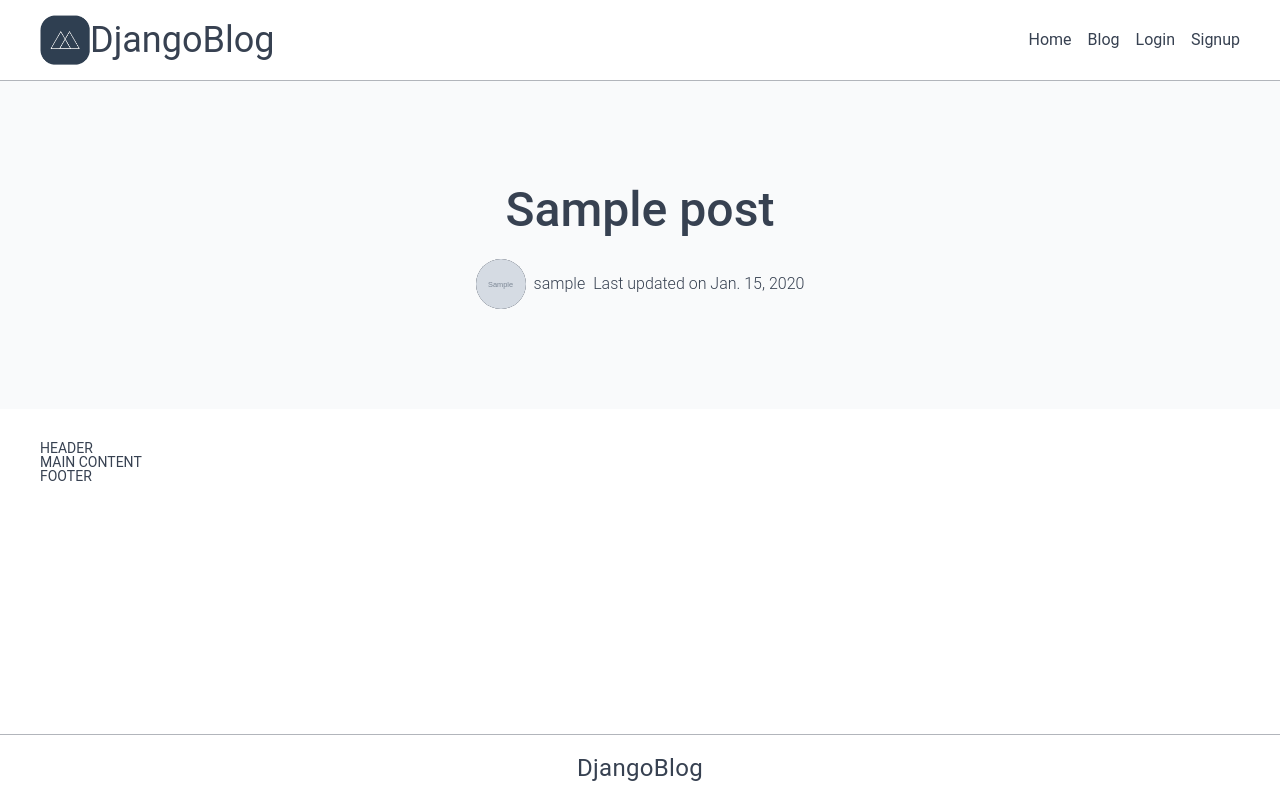
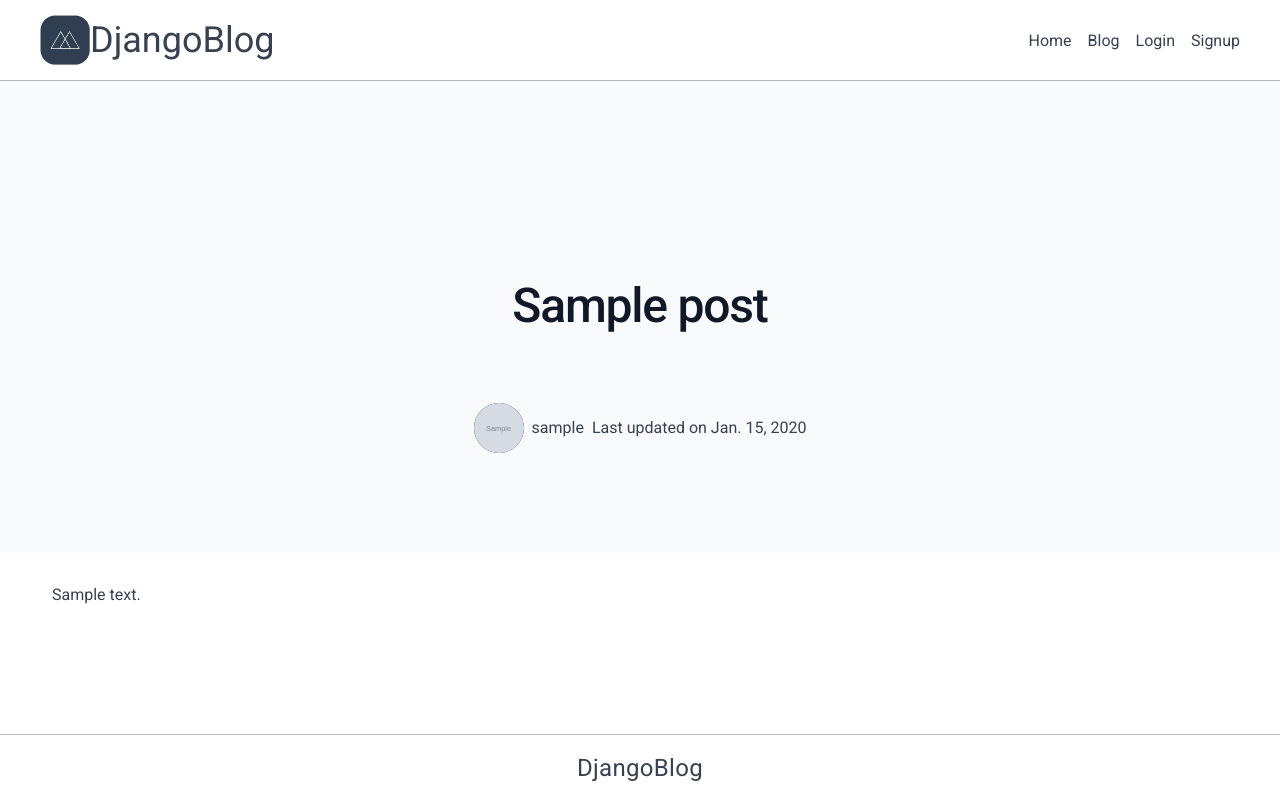
Before and after one commit to TyPaporotnyk/DjangoBlog, a Django app: a page that uses templates/base.html in a window 1280 px wide. Run offline with Django 4.2, Linux system fonts and the light colour scheme; tables that the repository leaves empty hold one stand-in row (values such as "Sample post"); grey boxes marked "Sample" are stand-in pictures; some libraries are stand-ins or nearby versions.

Commit message:
Created post contetnt creator and added styles for a pos page

```diff
--- a/blog/models.py
+++ b/blog/models.py
@@ -1,10 +1,13 @@
 from django.db import models
 from django.contrib.auth import get_user_model
+from ckeditor.fields import RichTextField
 
 
 class Post(models.Model):
     title = models.CharField(max_length=255, unique=True)
     description = models.TextField(max_length=1000, blank=True, null=True)
+
+    content = RichTextField(blank=True, null=True)
 
     author = models.ForeignKey(get_user_model(), on_delete=models.CASCADE)
     slug = models.SlugField(default='', null=False, unique=True)
--- a/blog/templates/blog/post.html
+++ b/blog/templates/blog/post.html
@@ -2,6 +2,10 @@
 {% load static %}
 
 {% block title %}{{post.title}}{% endblock %}
+{% block styleeditor %}
+    <link rel="stylesheet" href="{% static 'css/post.css' %}" type="text/css">
+{% endblock %}
+
 
 {% block content %}
 
@@ -10,11 +14,12 @@
 <div class="post">
     <div class="container">
         <div class="post__row">
-            <header class="main-header">HEADER</header>
-            <div class="main-content">MAIN CONTENT</div>
-            <footer class="main-footer">FOOTER</footer>
+            <div class="blog__content post">
+                {{post.content|safe}}
+            </div>
         </div>
     </div>
 </div>
 
+
 {% endblock content %}
--- a/static/css/main.css
+++ b/static/css/main.css
@@ -23,12 +23,18 @@
   box-sizing: border-box;
 }
 body {
+  /* font-family: Roboto, ui-sans-serif, system-ui, -apple-system, Segoe UI, Roboto,
+    Ubuntu, Cantarell, Noto Sans, sans-serif, BlinkMacSystemFont, "Segoe UI",
+    Roboto, "Helvetica Neue", Arial, "Noto Sans", sans-serif,
+    "Apple Color Emoji", "Segoe UI Emoji", "Segoe UI Symbol", "Noto Color Emoji"; */
   font-family: Roboto, ui-sans-serif, system-ui, -apple-system, Segoe UI, Roboto,
     Ubuntu, Cantarell, Noto Sans, sans-serif, BlinkMacSystemFont, "Segoe UI",
     Roboto, "Helvetica Neue", Arial, "Noto Sans", sans-serif,
     "Apple Color Emoji", "Segoe UI Emoji", "Segoe UI Symbol", "Noto Color Emoji";
   background-color: var(--color-background-main);
   color: var(--color-text-paragraph);
+  font-size: 16px;
+  stroke-width: 1.2;
 }
 pre {
   white-space: pre-wrap; /* Chrome & Safari */
@@ -195,16 +201,19 @@ pre {
   background-color: var(--color-accept);
 }
 /* End login */
-.blog__row {
+.blog__row,
+.post__row {
   display: flex;
   align-items: start;
 }
-.blog__columns {
+.blog__columns,
+.blog__content {
   padding: 0 12px;
   flex-basis: 70%;
-  align-items: start;
+  /* align-items: start; */
 }
-.blog__cards {
+.blog__cards,
+.blog__content {
   display: flex;
   flex-direction: column;
 }
@@ -255,10 +264,10 @@ pre {
   font-size: 16px;
   font-weight: 300;
 }
-.author__name a{
+.author__name a {
   color: inherit;
 }
-.author__name a:hover{
+.author__name a:hover {
   text-decoration: underline;
 }
 .author__last-update {
@@ -283,7 +292,7 @@ pre {
   font-weight: 500;
   color: var(--color-background-main);
 }
-.tag:hover{
+.tag:hover {
   background-color: var(--color-text-header);
   color: var(--color-background-dark);
 }
@@ -319,7 +328,7 @@ pre {
   border: 0.1px solid var(--color-border);
   border-radius: 5px;
 }
-.control__head{
+.control__head {
   text-align: center;
   font-size: 32px;
 }
@@ -370,7 +379,7 @@ pre {
   font-weight: 500;
   margin-bottom: 12px;
 }
-.control__tags{
+.control__tags {
   display: flex;
   flex-wrap: wrap;
   gap: 12px;
--- a/static/css/normalize.css
+++ b/static/css/normalize.css
@@ -1,15 +1,72 @@
-*{padding:0;margin:0;border:0;}
-*,*:before,*:after{-moz-box-sizing:border-box;-webkit-box-sizing:border-box;box-sizing:border-box;}
-:focus,:active{outline:none;}
-a:focus,a:active{outline:none;}
-nav,footer,header,aside{display:block;}
-html,body{height:100%;width:100%;font-size:100%;line-height:1;font-size:14px;-ms-text-size-adjust:100%;-moz-text-size-adjust:100%;-webkit-text-size-adjust:100%;}
-input,button,textarea{font-family:inherit;}
-input::-ms-clear{display:none;}
-button{cursor:pointer;}
-button::-moz-focus-inner{padding:0;border:0;}
-a,a:visited{text-decoration:none;}
-a:hover{text-decoration:none;}
-ul li{list-style:none;}
-img{vertical-align:top;}
-h1,h2,h3,h4,h5,h6{font-size:inherit;font-weight:inherit;}
+* {
+  padding: 0;
+  margin: 0;
+  border: 0;
+}
+*,
+*:before,
+*:after {
+  -moz-box-sizing: border-box;
+  -webkit-box-sizing: border-box;
+  box-sizing: border-box;
+}
+:focus,
+:active {
+  outline: none;
+}
+a:focus,
+a:active {
+  outline: none;
+}
+nav,
+footer,
+header,
+aside {
+  display: block;
+}
+html,
+body {
+  height: 100%;
+  width: 100%;
+  font-size: 100%;
+  -ms-text-size-adjust: 100%;
+  -moz-text-size-adjust: 100%;
+  -webkit-text-size-adjust: 100%;
+}
+input,
+button,
+textarea {
+  font-family: inherit;
+}
+input::-ms-clear {
+  display: none;
+}
+button {
+  cursor: pointer;
+}
+button::-moz-focus-inner {
+  padding: 0;
+  border: 0;
+}
+a,
+a:visited {
+  text-decoration: none;
+}
+a:hover {
+  text-decoration: none;
+}
+/* ul li {
+  list-style: none;
+} */
+img {
+  vertical-align: top;
+}
+/* h1,
+h2,
+h3,
+h4,
+h5,
+h6 {
+  font-size: inherit;
+  font-weight: inherit;
+} */
--- /dev/null
+++ b/static/css/post.css
@@ -0,0 +1,93 @@
+/* Стили для текстовых тегов */
+p {
+    margin-bottom: 1.25em;
+    margin-top: 1.25em;
+}
+
+h1 {
+    color: #111827;
+    font-weight: 700;
+    font-size: 1.5em;
+    margin-top: 2em;
+    margin-bottom: 1em;
+    line-height: 1.3333333;
+    letter-spacing: -0.025em;
+}
+
+/* Стили для списковых тегов */
+ol {
+    list-style-type: decimal;
+    margin-top: 1.25em;
+    margin-bottom: 1.25em;
+    padding-left: 1.625em;
+}
+
+li {
+    margin-top: 0.5em;
+    margin-bottom: 0.5em;
+    padding-left: 0.375em;
+}
+h2 {
+    color: #111827;
+    font-weight: 700;
+    font-size: 1.5em;
+    margin-top: 2em;
+    margin-bottom: 1em;
+    line-height: 1.3333333;
+    letter-spacing: -0.025em;
+}
+
+/* Стили для блока предварительно отформатированного текста */
+pre {
+    display: block;
+    color: #111827;
+    background-color: #fdf6e3;
+    overflow-x: auto;
+    font-weight: 400;
+    font-size: 0.875em;
+    line-height: 1.7142857;
+    margin-top: 1.7142857em;
+    margin-bottom: 1.7142857em;
+    border-radius: 0.375rem;
+    padding-top: 0.8571429em;
+    padding-right: 1.1428571em;
+    padding-bottom: 0.8571429em;
+    padding-left: 1.1428571em;
+    padding: 0;
+
+    color: #586e75;
+    background: #fdf6e3;
+
+    display: block;
+    overflow-x: auto;
+    padding: 1em;
+}
+
+code {
+    color: #ec4899;
+    font-weight: 600;
+    font-size: 0.875em;
+    background-color: #f3f4f6;
+    padding-left: 4px;
+    padding-right: 4px;
+    padding-top: 2px;
+    padding-bottom: 2px;
+    border-radius: 0.25rem;
+}
+blockquote{
+    display: block;
+    margin-block-start: 1em;
+    margin-block-end: 1em;
+    margin-inline-start: 40px;
+    margin-inline-end: 40px;
+    font-weight: 500;
+    font-style: normal;
+    color: #111827 ;
+    border-left: 5px solid #e5e7eb;
+    /* border-left-width: 0.25rem;
+    border-left-color: #c81c1c; */
+    quotes: "\201C""\201D""\2018""\2019";
+    margin-top: 1.6em;
+    margin-bottom: 1.6em;
+    padding-left: 1em;
+}
--- a/templates/base.html
+++ b/templates/base.html
@@ -11,10 +11,13 @@
 
     <title>{% block title %}{% endblock %}</title>
 
+    <link href="https://fonts.googleapis.com/css?family=Roboto:400,500,700&amp;display=swap" rel="stylesheet">
+
     <link rel="shortcut icon" href="{% static 'img/ico/ico-25.ico' %}">
     <link rel="icon" href="{% static 'img/ico/ico-25.ico' %}">
 
     <link rel="stylesheet" href="{% static 'css/normalize.css' %}" type="text/css">
+    {% block styleeditor %}{% endblock %}
     <link rel="stylesheet" href="{% static 'css/main.css' %}" type="text/css">
 
     <script src="{% static 'js/jquery.min.js' %}" defer></script>
```
Also changed, not shown: config/settings.py (+67 -0 lines), blog/migrations/0005_post_content.py (added), static/img/ico/lco-25.ico (renamed from static/img/ico/ico-25.ico), 1 other file.
